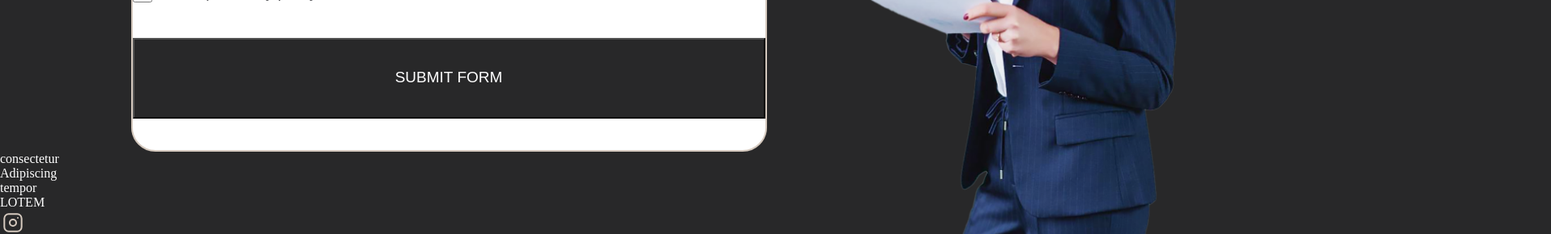
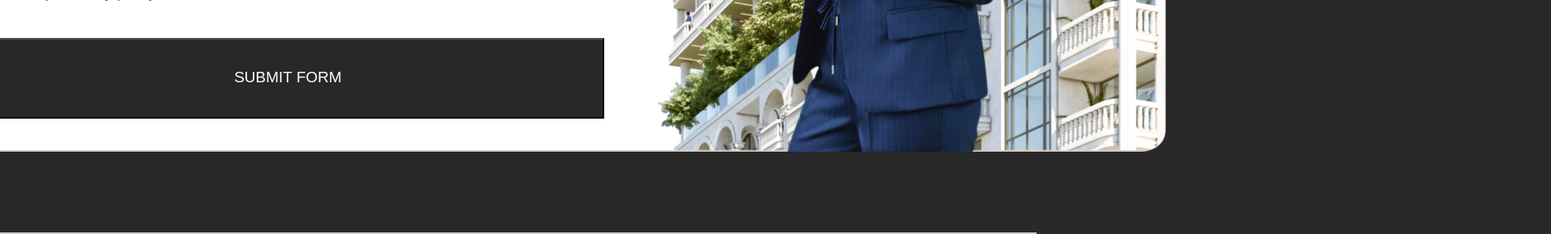
Before and after one commit to Onyxlotus/MST_test_part1, a plain HTML site: page index.html in a window 1280 px wide. Shown: the part 2377-2667 px from the top of the page at 81% size, 1915 px wide, since content can reach past the window. Drawn offline with Linux system fonts and the light colour scheme.

Commit message:
full css

```diff
--- a/index.html
+++ b/index.html
@@ -84,11 +84,13 @@
     </section>
     <footer>
         <div class="topFooter">
+            <div class="footerline"></div>
             <ul class="topFooterList">
                 <li class="topFooterListItem">consectetur</li>
                 <li class="topFooterListItem">Adipiscing</li>
                 <li class="topFooterListItem">tempor</li>
             </ul>
+            <div class="footerline"></div>
         </div>
         <div class="centerFooter">
             <p>LOTEM</p>
--- a/style.css
+++ b/style.css
@@ -12,7 +12,7 @@
 header{
     display: flex;
     justify-content: space-around;
-    width: 1157px;
+    width: 53.7%;
     position: fixed;
     left: 0;
     top: 0;
@@ -145,6 +145,7 @@ header{
 
 .sectionSecond{
     display: flex;
+    justify-content: space-between;
     margin-bottom: 100px;
 }
 
@@ -156,8 +157,7 @@ header{
     align-items: center;
     text-align: start;
     gap: 80px;
-    margin-left: 45px;
-    margin-right: 45px;
+
 }
 
 .sectionSecondList{
@@ -205,6 +205,7 @@ header{
 .sectionThree{
     height: 628px;
     display: flex;
+    justify-content: center;
 }
 
 .sectionThreeLeft{
@@ -216,7 +217,7 @@ header{
     height: 628px;
     border: 2px solid #D5C9BE;
     border-radius: 30px;
-    margin-left: 161.5px;
+    /* margin-left: 161.5px; */
 }
 
 .sectionThreeForm{
@@ -224,6 +225,8 @@ header{
     flex-direction: column;
     gap: 43px;
     background-color: #fff;
+    margin-left: 125px;
+    margin-right: -450px;
 }
 
 .sectionThreeForm legend{
@@ -285,3 +288,57 @@ header{
     text-underline-position: from-font;
     text-decoration-skip-ink: none;
 }
+
+.sectionThreeLeft::after{
+    content: url("./img/8-8\ 3.png");
+}
+
+.sectionThreeRight img{
+    position:relative;
+    z-index: 3;
+    background-color: rgba(255, 255, 255, 0);
+    margin-left: -700px;
+    margin-top: -130px;
+}
+
+footer{
+    position: relative;
+    z-index: 4;
+    padding-top: 100px;
+    display: flex;
+    flex-direction: column;
+    justify-content: space-between;
+    align-items: center;
+}
+
+.topFooter{
+    display: flex;
+    flex-direction: column;
+    width: 100%;
+
+}
+
+.footerline{
+    border-bottom: 2px solid #D5C9BE;
+    width: 100%;
+}
+
+.topFooterList{
+    display: flex;
+    justify-content: center;
+    gap: 60px;
+    margin: 40px 0;
+}
+
+.topFooterListItem{
+    font-family: Arial;
+    font-size: 20px;
+    font-style: italic;
+    font-weight: 400;
+    line-height: 30px;
+    letter-spacing: 0.04em;
+    text-align: right;
+    text-underline-position: from-font;
+    text-decoration-skip-ink: none;
+    text-transform: uppercase;
+}
```
